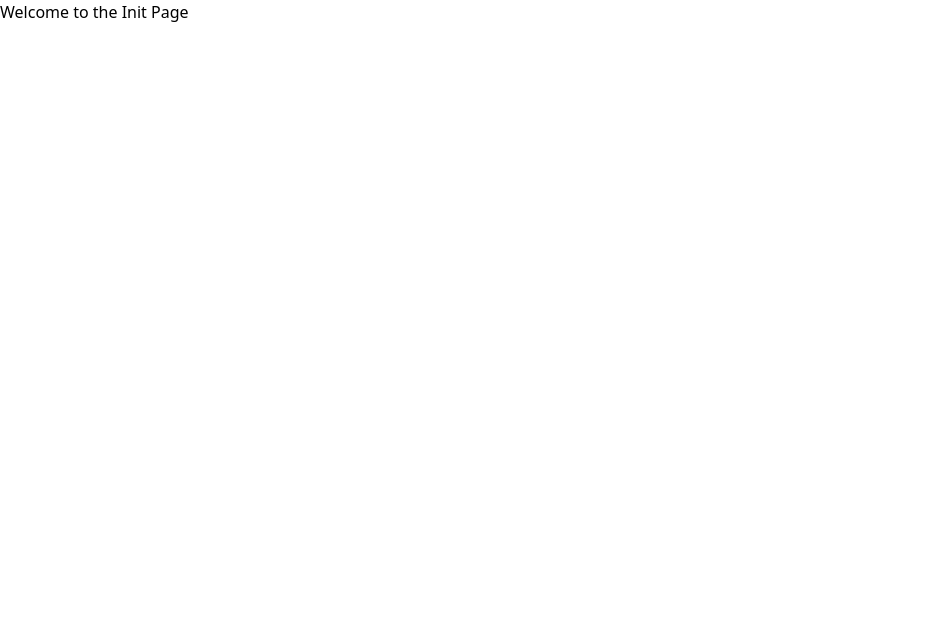
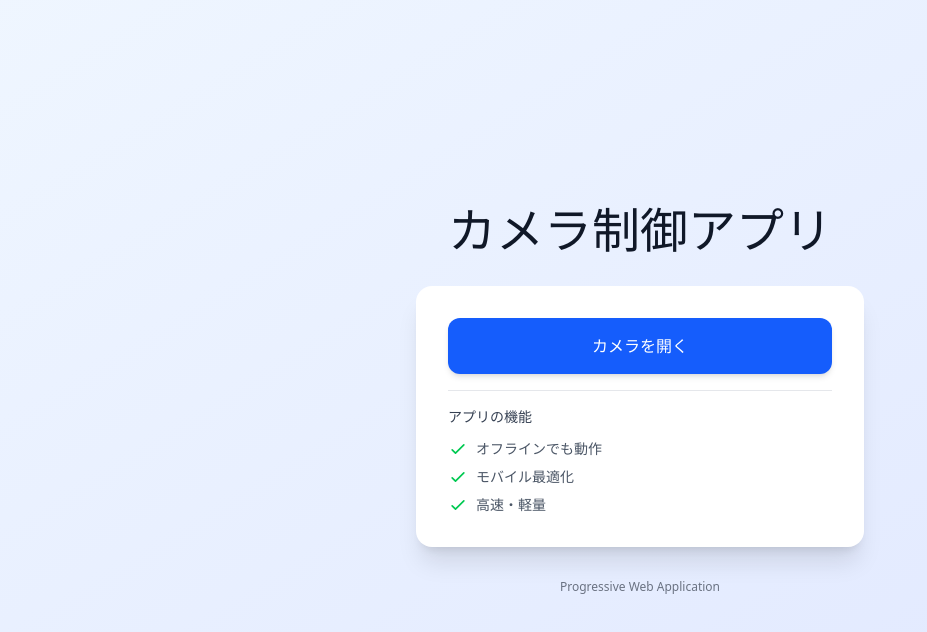
Before and after one commit to funayamateppei/pwa-camera-control, a React (Vite) app: page / in a window 1280 px wide. Shown: the top 632 px of the page, without its empty margins (0-927 px from the left). Built offline with nearby package versions, Linux system fonts and the light colour scheme.

Commit message:
InitPageを実装

```diff
--- a/src/features/InitPage.tsx
+++ b/src/features/InitPage.tsx
@@ -1,3 +1,88 @@
-export const InitPage = () => {
-  return <div>Welcome to the Init Page</div>
+type Props = {
+  navigateCamera: () => void
 }
+
+export const InitPage = ({ navigateCamera }: Props) => {
+  return (
+    <div className="min-h-screen flex flex-col items-center justify-center bg-linear-to-br from-blue-50 to-indigo-100 dark:from-gray-900 dark:to-gray-800 px-4">
+      <div className="w-full max-w-md space-y-8">
+        <div className="text-center">
+          <h1 className="text-4xl font-bold text-gray-900 dark:text-white mb-4 sm:text-5xl">
+            カメラ制御アプリ
+          </h1>
+        </div>
+
+        <div className="bg-white dark:bg-gray-800 rounded-2xl shadow-xl p-6 sm:p-8 space-y-6">
+          <div className="space-y-4">
+            <button
+              onClick={navigateCamera}
+              className="block w-full py-4 px-6 bg-blue-600 hover:bg-blue-700 active:bg-blue-800 text-white font-semibold rounded-xl shadow-md transition-all duration-200 text-center touch-manipulation"
+            >
+              カメラを開く
+            </button>
+
+            <div className="pt-4 border-t border-gray-200 dark:border-gray-700">
+              <h2 className="text-sm font-semibold text-gray-700 dark:text-gray-300 mb-3">
+                アプリの機能
+              </h2>
+              <ul className="space-y-2 text-sm text-gray-600 dark:text-gray-400">
+                <li className="flex items-center">
+                  <svg
+                    className="w-5 h-5 mr-2 text-green-500"
+                    fill="none"
+                    stroke="currentColor"
+                    viewBox="0 0 24 24"
+                  >
+                    <path
+                      strokeLinecap="round"
+                      strokeLinejoin="round"
+                      strokeWidth={2}
+                      d="M5 13l4 4L19 7"
+                    />
+                  </svg>
+                  オフラインでも動作
+                </li>
+                <li className="flex items-center">
+                  <svg
+                    className="w-5 h-5 mr-2 text-green-500"
+                    fill="none"
+                    stroke="currentColor"
+                    viewBox="0 0 24 24"
+                  >
+                    <path
+                      strokeLinecap="round"
+                      strokeLinejoin="round"
+                      strokeWidth={2}
+                      d="M5 13l4 4L19 7"
+                    />
+                  </svg>
+                  モバイル最適化
+                </li>
+                <li className="flex items-center">
+                  <svg
+                    className="w-5 h-5 mr-2 text-green-500"
+                    fill="none"
+                    stroke="currentColor"
+                    viewBox="0 0 24 24"
+                  >
+                    <path
+                      strokeLinecap="round"
+                      strokeLinejoin="round"
+                      strokeWidth={2}
+                      d="M5 13l4 4L19 7"
+                    />
+                  </svg>
+                  高速・軽量
+                </li>
+              </ul>
+            </div>
+          </div>
+        </div>
+
+        <p className="text-center text-xs text-gray-500 dark:text-gray-400 mt-8">
+          Progressive Web Application
+        </p>
+      </div>
+    </div>
+  )
+}
--- a/src/pages/page.tsx
+++ b/src/pages/page.tsx
@@ -1,5 +1,9 @@
+import { useNavigate } from 'react-router-dom'
+import { Routing } from '@/router'
 import { InitPage } from '@/features'
 
 export const Page = () => {
-  return <InitPage />
+  const navigate = useNavigate()
+
+  return <InitPage navigateCamera={() => navigate(Routing.Camera.path)} />
 }
```
